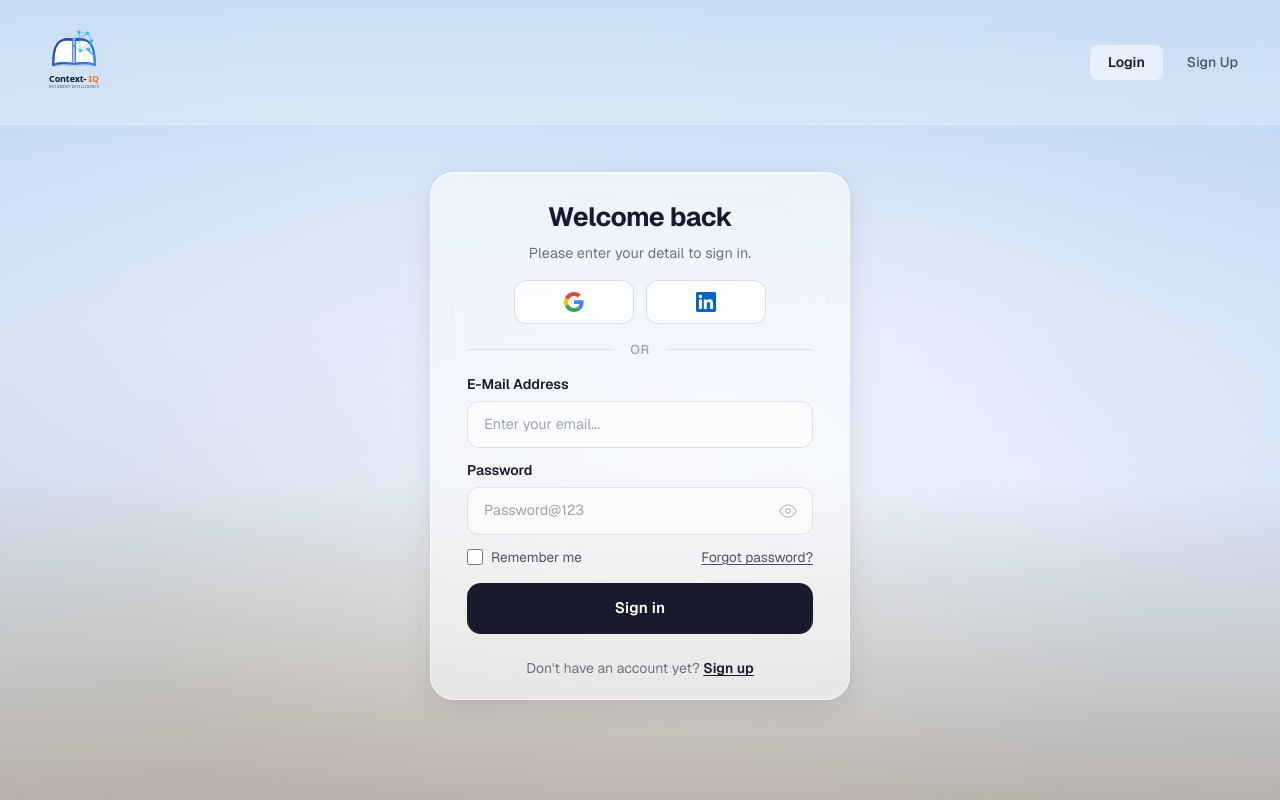
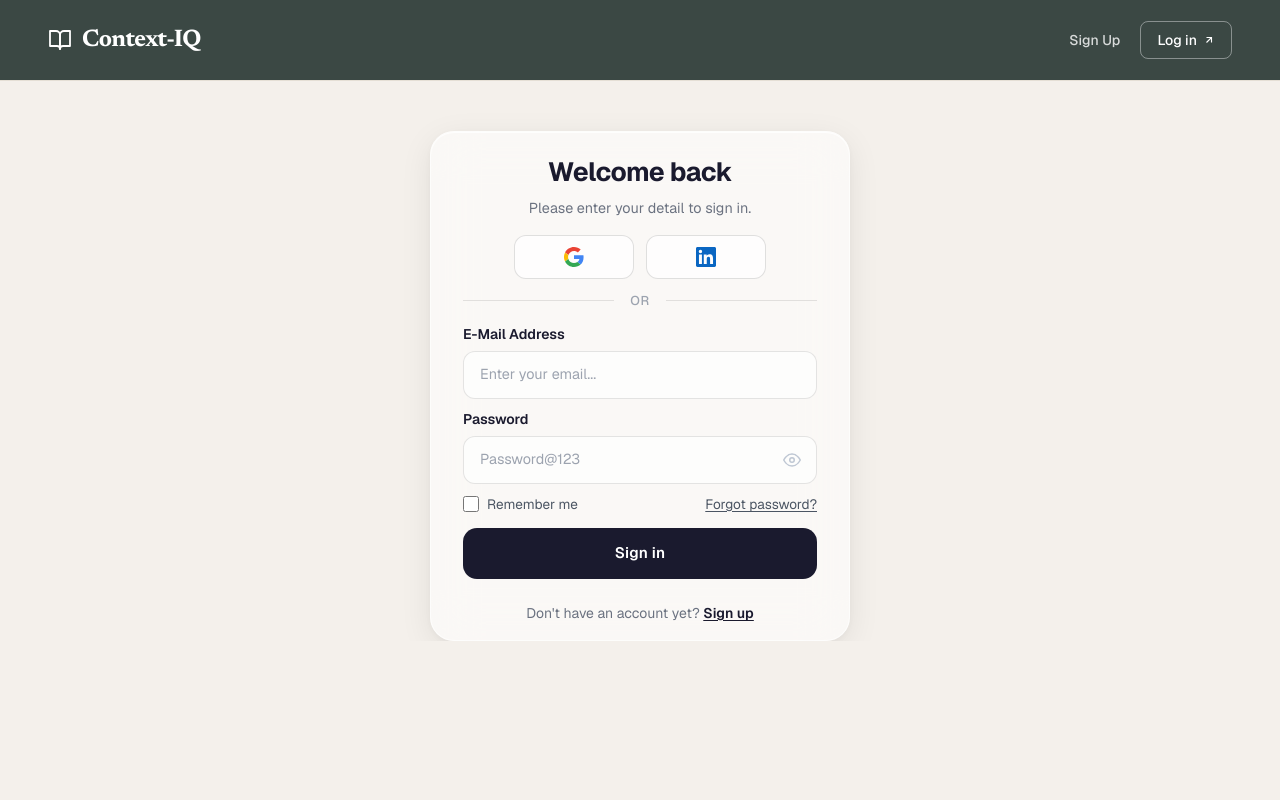
Before and after one commit to Tamilmani027/Context-IQ, a Next.js app in the folder frontend/: page /auth/login in a window 1280 px wide. Built offline with nearby package versions, Linux system fonts and the light colour scheme; no server answers.

Commit message:
redesigned landing page

```diff
--- a/frontend/app/auth/auth.css
+++ b/frontend/app/auth/auth.css
@@ -85,36 +85,23 @@ main:has(.callback-wrapper) {
 /* ── Login & Register Page Wrappers ──────────────────── */
 .login-page-wrapper,
 .register-page-wrapper {
-    position: relative;
-    min-height: 100dvh;
-    width: 100vw;
+    position: absolute;
+    max-height: 100%;
+    width: 100%;
+    max-width: 100%;
     display: flex;
     flex-direction: column;
     align-items: center;
     z-index: 50;
-    padding: 96px 1rem 24px;
-    overflow-x: hidden;
-    overflow-y: auto;
+    overflow: hidden;
+    padding-top: 50px;
 }
 
 .login-bg,
 .register-bg {
     position: absolute;
     inset: 0;
-    background:
-        linear-gradient(180deg,
-            rgba(180, 210, 240, 0.9) 0%,
-            rgba(200, 220, 245, 0.7) 20%,
-            rgba(220, 230, 250, 0.5) 40%,
-            rgba(240, 240, 255, 0.3) 60%,
-            rgba(210, 195, 180, 0.5) 80%,
-            rgba(185, 165, 145, 0.7) 100%),
-        radial-gradient(ellipse at 30% 20%, rgba(255, 255, 255, 0.8) 0%, transparent 60%),
-        radial-gradient(ellipse at 70% 30%, rgba(255, 255, 255, 0.6) 0%, transparent 50%),
-        radial-gradient(ellipse at 50% 70%, rgba(255, 255, 255, 0.5) 0%, transparent 55%),
-        radial-gradient(ellipse at 20% 80%, rgba(200, 190, 170, 0.4) 0%, transparent 50%),
-        radial-gradient(ellipse at 80% 60%, rgba(255, 255, 255, 0.4) 0%, transparent 50%);
-    background-color: #b4d2f0;
+    background: #F4F0EB;
 }
 
 .login-card,
@@ -128,7 +115,7 @@ main:has(.callback-wrapper) {
     -webkit-backdrop-filter: blur(24px);
     border: 1px solid rgba(255, 255, 255, 0.6);
     border-radius: 24px;
-    padding: 24px 36px 20px;
+    padding: 20px 32px 16px;
     box-shadow:
         0 8px 32px rgba(0, 0, 0, 0.08),
         0 2px 8px rgba(0, 0, 0, 0.04),
@@ -171,7 +158,7 @@ main:has(.callback-wrapper) {
     display: flex;
     gap: 12px;
     justify-content: center;
-    margin-bottom: 16px;
+    margin-bottom: 12px;
 }
 
 .social-btn {
@@ -227,7 +214,7 @@ main:has(.callback-wrapper) {
 .register-form {
     display: flex;
     flex-direction: column;
-    gap: 12px;
+    gap: 10px;
 }
 
 .form-group {
--- a/frontend/app/auth/forgot-password/page.js
+++ b/frontend/app/auth/forgot-password/page.js
@@ -2,7 +2,6 @@
 import { useState } from "react";
 import { forgotPassword } from "@/lib/api";
 import Link from "next/link";
-import AuthNavbar from "../AuthNavbar";
 
 export default function ForgotPasswordPage() {
     const [email, setEmail] = useState("");
@@ -30,8 +29,7 @@ export default function ForgotPasswordPage() {
             {/* Background */}
             <div className="login-bg" />
 
-            {/* Auth Navbar */}
-            <AuthNavbar />
+            {/* Navbar is rendered globally from the root layout */}
 
             {/* Card */}
             <div className="login-card">
--- a/frontend/app/auth/login/page.js
+++ b/frontend/app/auth/login/page.js
@@ -3,7 +3,6 @@ import { useState } from "react";
 import { loginUser, API_BASE } from "@/lib/api";
 import Link from "next/link";
 import { useRouter } from "next/navigation";
-import AuthNavbar from "../AuthNavbar";
 
 export default function LoginPage() {
     const router = useRouter();
@@ -41,8 +40,7 @@ export default function LoginPage() {
             {/* Background */}
             <div className="login-bg" />
 
-            {/* Auth Navbar */}
-            <AuthNavbar />
+            {/* Navbar is rendered globally from the root layout */}
 
             {/* Card */}
             <div className="login-card">
--- a/frontend/app/auth/register/page.js
+++ b/frontend/app/auth/register/page.js
@@ -3,7 +3,6 @@ import { useState } from "react";
 import { registerUser, API_BASE } from "@/lib/api";
 import Link from "next/link";
 import { useRouter } from "next/navigation";
-import AuthNavbar from "../AuthNavbar";
 
 export default function RegisterPage() {
     const router = useRouter();
@@ -52,8 +51,7 @@ export default function RegisterPage() {
             {/* Background */}
             <div className="register-bg" />
 
-            {/* Auth Navbar */}
-            <AuthNavbar />
+            {/* Navbar is rendered globally from the root layout */}
 
             {/* Card */}
             <div className="register-card">
--- a/frontend/app/auth/reset-password/page.js
+++ b/frontend/app/auth/reset-password/page.js
@@ -3,7 +3,6 @@ import { useState, Suspense } from "react";
 import { resetPassword } from "@/lib/api";
 import { useRouter, useSearchParams } from "next/navigation";
 import Link from "next/link";
-import AuthNavbar from "../AuthNavbar";
 
 function ResetPasswordForm() {
     const router = useRouter();
@@ -50,8 +49,7 @@ function ResetPasswordForm() {
             {/* Background */}
             <div className="login-bg" />
 
-            {/* Auth Navbar */}
-            <AuthNavbar />
+            {/* Navbar is rendered globally from the root layout */}
 
             {/* Card */}
             <div className="register-card">
@@ -164,7 +162,7 @@ function ResetPasswordForm() {
 
 export default function ResetPasswordPage() {
     return (
-        <Suspense fallback={<div className="login-page-wrapper"><div className="login-bg" /><AuthNavbar /></div>}>
+        <Suspense fallback={<div className="login-page-wrapper"><div className="login-bg" /></div>}>
             <ResetPasswordForm />
         </Suspense>
     );
--- a/frontend/app/components/Navbar.js
+++ b/frontend/app/components/Navbar.js
@@ -1,4 +1,5 @@
 "use client";
+
 import Link from "next/link";
 import { useRouter, usePathname } from "next/navigation";
 import { useState, useEffect } from "react";
@@ -8,20 +9,21 @@ export default function Navbar() {
     const router = useRouter();
     const pathname = usePathname();
     const [user, setUser] = useState(null);
-    const [loading, setLoading] = useState(true);
+    const [authChecked, setAuthChecked] = useState(false);
 
     useEffect(() => {
-        const token = localStorage.getItem("token");
+        const token = typeof window !== "undefined" ? localStorage.getItem("token") : null;
         if (token) {
             getMe()
-                .then((data) => {
-                    if (data) setUser(data);
+                .then((userData) => {
+                    if (userData) setUser(userData);
                     else setUser(null);
                 })
-                .finally(() => setLoading(false));
+                .catch(() => setUser(null))
+                .finally(() => setAuthChecked(true));
         } else {
             setUser(null);
-            setLoading(false);
+            setAuthChecked(true);
         }
     }, [pathname]);
 
@@ -29,95 +31,107 @@ export default function Navbar() {
         logoutUser();
         setUser(null);
         router.push("/");
+        router.refresh();
     }
 
-    // Hide navbar on auth pages and landing page
-    if (pathname === "/" || pathname?.startsWith("/auth")) return null;
-
-    const isBooks = pathname?.startsWith("/books") || pathname === "/";
-    const isAsk = pathname?.startsWith("/ask");
+    const isLanding = pathname === "/";
+    const isAuthPage = pathname?.startsWith("/auth");
 
     return (
-        <nav className="w-full bg-[#faf8f5] border-b border-[#e8e4df]">
-            <div className="w-full px-10 py-3 sm:px-6 lg:px-[45px] flex flex-wrap items-center justify-between gap-x-4 gap-y-2">
-                {/* App Logo - Left side */}
-                <Link href="/books" className="flex items-center gap-2.5 cursor-pointer">
-                    <div className="flex h-8 w-8 items-center justify-center rounded-lg bg-[#6e46e6] text-white shadow-sm">
+        <header className={`${isAuthPage ? "static" : "sticky"} top-0 z-40 w-full border-b border-[#E5DFD5] bg-[#313F3B]/95 backdrop-blur-md transition-all`}>
+            <div className="mx-auto flex min-h-20 max-w-7xl flex-wrap items-center justify-between gap-x-4 gap-y-3 px-6 py-3 sm:px-10 lg:px-12">
+                {/* Brand Logo */}
+                <Link href="/" className="group flex items-center gap-2.5 transition-opacity hover:opacity-85">
                     <svg
-                            xmlns="http://www.w3.org/2000/svg"
-                            width="18"
-                            height="18"
+                        width="24"
+                        height="24"
                         viewBox="0 0 24 24"
                         fill="none"
                         stroke="currentColor"
-                            strokeWidth="2"
+                        strokeWidth="1.8"
                         strokeLinecap="round"
                         strokeLinejoin="round"
+                        className="text-white transition-transform duration-200 group-hover:scale-105"
                     >
-                            <rect width="14" height="18" x="5" y="3" rx="2" />
-                            <path d="M9 7h6" />
-                            <path d="M12 17h.01" />
+                        <path d="M2 3h6a4 4 0 0 1 4 4v14a3 3 0 0 0-3-3H2z" />
+                        <path d="M22 3h-6a4 4 0 0 0-4 4v14a3 3 0 0 1 3-3h7z" />
                     </svg>
-                    </div>
-                    <span className="font-bold text-stone-900 text-lg tracking-tight">Context-IQ</span>
+                    <span className="font-editorial text-2xl font-bold tracking-tight text-white">
+                        Context-IQ
+                    </span>
                 </Link>
 
-                {/* Navigation links - Right side */}
-                <div className="flex min-w-0 flex-wrap items-center justify-end gap-1.5 sm:gap-2">
-                    <Link href="/books">
-                        <div
-                            className={`px-4 py-1.5 rounded-lg text-sm font-semibold transition-colors cursor-pointer ${isBooks
-                                ? "bg-[#e8e5e0] text-stone-900"
-                                : "text-stone-600 hover:text-stone-900"
-                                }`}
+                {/* Navigation Links & Auth Actions */}
+                <nav className="flex items-center gap-3 sm:gap-6">
+                    {isLanding && (
+                        <a
+                            href="#how-it-works"
+                            className="hidden text-sm font-medium text-white/80 transition-colors hover:text-white sm:inline-block"
                         >
-                            Books
-                        </div>
+                            How it works
+                        </a>
+                    )}
+
+                    {authChecked && (
+                        <>
+                            {user ? (
+                                <div className="flex items-center gap-3">
+                                    <Link
+                                        href="/books"
+                                        className="hidden text-sm font-medium text-white/80 transition-colors hover:text-white md:inline-block"
+                                    >
+                                        Browse Books
                                     </Link>
-                    <Link href="/ask">
-                        <div
-                            className={`px-3 py-1.5 rounded-lg text-sm font-medium transition-colors cursor-pointer ${isAsk
-                                ? "bg-[#e8e5e0] text-stone-900 font-semibold"
-                                : "text-stone-600 hover:text-stone-900"
-                                }`}
+                                    <Link
+                                        href="/ask"
+                                        className="hidden text-sm font-medium text-white/80 transition-colors hover:text-white md:inline-block"
                                     >
                                         Ask AI
-                        </div>
                                     </Link>
-
-                    {/* Auth buttons */}
-                    {!loading && (
-                        <>
-                            {user ? (
-                                <div className="flex items-center gap-2 ml-2 sm:ml-3 sm:border-l sm:border-[#e8e4df] sm:pl-3">
-                                    <span className="hidden max-w-48 truncate text-stone-600 text-xs sm:text-sm lg:block">
+                                    <span className="hidden max-w-[150px] truncate text-xs text-white/70 lg:inline-block">
                                         {user.email}
                                     </span>
+                                    <Link
+                                        href="/books"
+                                        className="inline-flex items-center gap-1.5 rounded-lg bg-[#2A352B] px-4 py-2 text-sm font-medium text-white shadow-sm transition-all hover:bg-[#1E271F] hover:shadow"
+                                    >
+                                        <span>Dashboard</span>
+                                        <svg width="12" height="12" viewBox="0 0 24 24" fill="none" stroke="currentColor" strokeWidth="2.2">
+                                            <line x1="7" y1="17" x2="17" y2="7" />
+                                            <polyline points="7 7 17 7 17 17" />
+                                        </svg>
+                                    </Link>
                                     <button
                                         onClick={handleLogout}
-                                        className="bg-[#e8e5e0] text-stone-700 hover:text-stone-900 px-3 py-1.5 rounded-lg font-medium text-xs sm:text-sm transition-colors cursor-pointer"
+                                        className="rounded-lg border border-white/30 bg-transparent px-3 py-1.5 text-xs font-medium text-white/80 transition-colors hover:bg-white/10 hover:text-white"
                                     >
-                                        Logout
+                                        Log out
                                     </button>
                                 </div>
                             ) : (
-                                <div className="flex items-center gap-1.5 ml-2 sm:ml-3 sm:border-l sm:border-[#e8e4df] sm:pl-3">
-                                    <Link href="/auth/login">
-                                        <div className="text-stone-600 hover:text-stone-900 px-2.5 py-1.5 rounded-lg font-medium text-xs sm:text-sm cursor-pointer transition-colors">
-                                            Login
-                                        </div>
+                                <div className="flex items-center gap-2.5 sm:gap-3">
+                                    <Link
+                                        href="/auth/register"
+                                        className="text-sm font-medium text-white/80 transition-colors hover:text-white px-2 py-1.5"
+                                    >
+                                        Sign Up
                                     </Link>
-                                    <Link href="/auth/register">
-                                        <div className="bg-[#6e46e6] hover:bg-[#5b36d6] text-white px-3 py-1.5 rounded-lg font-medium text-xs sm:text-sm cursor-pointer transition-colors shadow-sm">
-                                            Sign Up
-                                        </div>
+                                    <Link
+                                        href="/auth/login"
+                                        className="inline-flex items-center gap-1.5 rounded-lg border border-white/40 bg-transparent px-4 py-2 text-sm font-medium text-white transition-all hover:bg-white/10 hover:border-white/60"
+                                    >
+                                        <span>Log in</span>
+                                        <svg width="12" height="12" viewBox="0 0 24 24" fill="none" stroke="currentColor" strokeWidth="2.2">
+                                            <line x1="7" y1="17" x2="17" y2="7" />
+                                            <polyline points="7 7 17 7 17 17" />
+                                        </svg>
                                     </Link>
                                 </div>
                             )}
                         </>
                     )}
+                </nav>
             </div>
-            </div>
-        </nav>
+        </header>
     );
 }
--- a/frontend/app/layout.js
+++ b/frontend/app/layout.js
@@ -21,7 +21,7 @@ export default function RootLayout({ children }) {
           rel="stylesheet"
         />
       </head>
-      <body className={`${geist.className} bg-[#faf8f5] min-h-screen`}>
+      <body className={`${geist.className} bg-[#F4F0EB] min-h-screen`}>
         <Navbar />
         <MainWrapper>
           {children}
--- a/frontend/app/page.js
+++ b/frontend/app/page.js
@@ -41,100 +41,6 @@ export default function LandingPage() {
 
   return (
     <div className="landing-page-root min-h-screen bg-[#F4F0EB] text-[#1C1A17] font-sans antialiased selection:bg-[#E2DDD3] selection:text-[#1C1A17]">
-      {/* ── Top Navigation Bar ───────────────────────────────── */}
-      <header className="sticky top-0 z-40 w-full border-b border-[#E5DFD5] bg-[#F4F0EB]/90 backdrop-blur-md transition-all">
-        <div className="mx-auto flex h-20 max-w-7xl items-center justify-between px-6 sm:px-10 lg:px-12">
-          {/* Brand Logo */}
-          <Link href="/" className="group flex items-center gap-2.5 transition-opacity hover:opacity-85">
-            <svg
-              width="24"
-              height="24"
-              viewBox="0 0 24 24"
-              fill="none"
-              stroke="currentColor"
-              strokeWidth="1.8"
-              strokeLinecap="round"
-              strokeLinejoin="round"
-              className="text-[#1C1A17] transition-transform duration-200 group-hover:scale-105"
-            >
-              <path d="M2 3h6a4 4 0 0 1 4 4v14a3 3 0 0 0-3-3H2z" />
-              <path d="M22 3h-6a4 4 0 0 0-4 4v14a3 3 0 0 1 3-3h7z" />
-            </svg>
-            <span className="font-editorial text-2xl font-bold tracking-tight text-[#1C1A17]">
-              Context-IQ
-            </span>
-          </Link>
-
-          {/* Navigation Links & Auth Actions */}
-          <nav className="flex items-center gap-3 sm:gap-6">
-            <a
-              href="#how-it-works"
-              className="hidden text-sm font-medium text-[#5C564E] transition-colors hover:text-[#1C1A17] sm:inline-block"
-            >
-              How it works
-            </a>
-
-            {authChecked && (
-              <>
-                {user ? (
-                  <div className="flex items-center gap-3">
-                    <Link
-                      href="/books"
-                      className="hidden text-sm font-medium text-[#5C564E] transition-colors hover:text-[#1C1A17] md:inline-block"
-                    >
-                      Browse Books
-                    </Link>
-                    <Link
-                      href="/ask"
-                      className="hidden text-sm font-medium text-[#5C564E] transition-colors hover:text-[#1C1A17] md:inline-block"
-                    >
-                      Ask AI
-                    </Link>
-                    <span className="hidden max-w-[150px] truncate text-xs text-[#7A746B] lg:inline-block">
-                      {user.email}
-                    </span>
-                    <Link
-                      href="/books"
-                      className="inline-flex items-center gap-1.5 rounded-lg bg-[#2A352B] px-4 py-2 text-sm font-medium text-white shadow-sm transition-all hover:bg-[#1E271F] hover:shadow"
-                    >
-                      <span>Dashboard</span>
-                      <svg width="12" height="12" viewBox="0 0 24 24" fill="none" stroke="currentColor" strokeWidth="2.2">
-                        <line x1="7" y1="17" x2="17" y2="7" />
-                        <polyline points="7 7 17 7 17 17" />
-                      </svg>
-                    </Link>
-                    <button
-                      onClick={handleLogout}
-                      className="rounded-lg border border-[#D5CEC4] bg-transparent px-3 py-1.5 text-xs font-medium text-[#5C564E] transition-colors hover:bg-[#EAE4D9] hover:text-[#1C1A17]"
-                    >
-                      Log out
-                    </button>
-                  </div>
-                ) : (
-                  <div className="flex items-center gap-2.5 sm:gap-3">
-                    <Link
-                      href="/auth/register"
-                      className="text-sm font-medium text-[#5C564E] transition-colors hover:text-[#1C1A17] px-2 py-1.5"
-                    >
-                      Sign Up
-                    </Link>
-                    <Link
-                      href="/auth/login"
-                      className="inline-flex items-center gap-1.5 rounded-lg border border-[#D1CCC2] bg-transparent px-4 py-2 text-sm font-medium text-[#1C1A17] transition-all hover:bg-[#EAE4D9] hover:border-[#BDB5A8]"
-                    >
-                      <span>Log in</span>
-                      <svg width="12" height="12" viewBox="0 0 24 24" fill="none" stroke="currentColor" strokeWidth="2.2">
-                        <line x1="7" y1="17" x2="17" y2="7" />
-                        <polyline points="7 7 17 7 17 17" />
-                      </svg>
-                    </Link>
-                  </div>
-                )}
-              </>
-            )}
-          </nav>
-        </div>
-      </header>
 
       {/* ── Main Container ──────────────────────────────────── */}
       <main className="mx-auto max-w-7xl px-6 sm:px-10 lg:px-12">
@@ -373,7 +279,7 @@ export default function LandingPage() {
         </section>
 
         {/* ── Section 2: A More Thoughtful Way to Explore ─────── */}
-        <section id="how-it-works" className="border-t border-[#E3DDD4] pt-14 pb-20 sm:pt-16 sm:pb-24">
+        <section id="how-it-works" className="relative left-1/2 w-screen -translate-x-1/2 border-t border-[#E3DDD4] bg-[#d5ddd2] px-6 py-14 sm:px-10 sm:py-16 lg:px-12 lg:pb-24">
           {/* Header Row */}
           <div className="flex flex-col justify-between gap-2 pb-10 sm:flex-row sm:items-center">
             <span className="font-mono text-xs uppercase tracking-[0.18em] text-[#7A746B]">
@@ -477,8 +383,9 @@ export default function LandingPage() {
         </section>
 
         {/* ── Section 4: Footer ───────────────────────────────── */}
-        <footer className="border-t border-[#E3DDD4] py-10">
-          <div className="flex flex-col items-center justify-between gap-6 sm:flex-row">
+      </main>
+      <footer className="border-t border-white/10 bg-[#313F3B] py-10">
+        <div className="mx-auto flex max-w-7xl flex-col items-center justify-between gap-6 px-6 sm:flex-row sm:px-10 lg:px-12">
           {/* Logo */}
           <Link href="/" className="flex items-center gap-2 transition-opacity hover:opacity-80">
             <svg
@@ -490,18 +397,18 @@ export default function LandingPage() {
               strokeWidth="1.8"
               strokeLinecap="round"
               strokeLinejoin="round"
-                className="text-[#1C1A17]"
+              className="text-white"
             >
               <path d="M2 3h6a4 4 0 0 1 4 4v14a3 3 0 0 0-3-3H2z" />
               <path d="M22 3h-6a4 4 0 0 0-4 4v14a3 3 0 0 1 3-3h7z" />
             </svg>
-              <span className="font-editorial text-xl font-bold tracking-tight text-[#1C1A17]">
+            <span className="font-editorial text-xl font-bold tracking-tight text-white">
               Context-IQ
             </span>
           </Link>
 
           {/* Tagline */}
-            <div className="font-editorial text-base italic text-[#6E685F]">
+          <div className="font-editorial text-base italic text-white/80">
             Good questions lead to good books.
           </div>
 
@@ -509,13 +416,13 @@ export default function LandingPage() {
           <div className="flex items-center gap-4 text-sm font-medium">
             <Link
               href="/auth/register"
-                className="text-[#5C564E] transition-colors hover:text-[#1C1A17]"
+              className="text-white/70 transition-colors hover:text-white"
             >
               Sign Up
             </Link>
             <Link
               href="/auth/login"
-                className="inline-flex items-center gap-1 text-[#1C1A17] transition-colors hover:text-[#2A352B] hover:underline"
+              className="inline-flex items-center gap-1 text-white transition-colors hover:text-white hover:underline"
             >
               <span>Log in to Context-IQ</span>
               <svg width="12" height="12" viewBox="0 0 24 24" fill="none" stroke="currentColor" strokeWidth="2.2">
@@ -526,7 +433,7 @@ export default function LandingPage() {
           </div>
         </div>
       </footer>
-      </main>
+
     </div>
   );
 }
```
Also changed, not shown: frontend/app/auth/callback/page.js (+2 -11 lines), frontend/app/globals.css (+5 -3 lines). Lines whose indentation alone changed are shown as unchanged.
